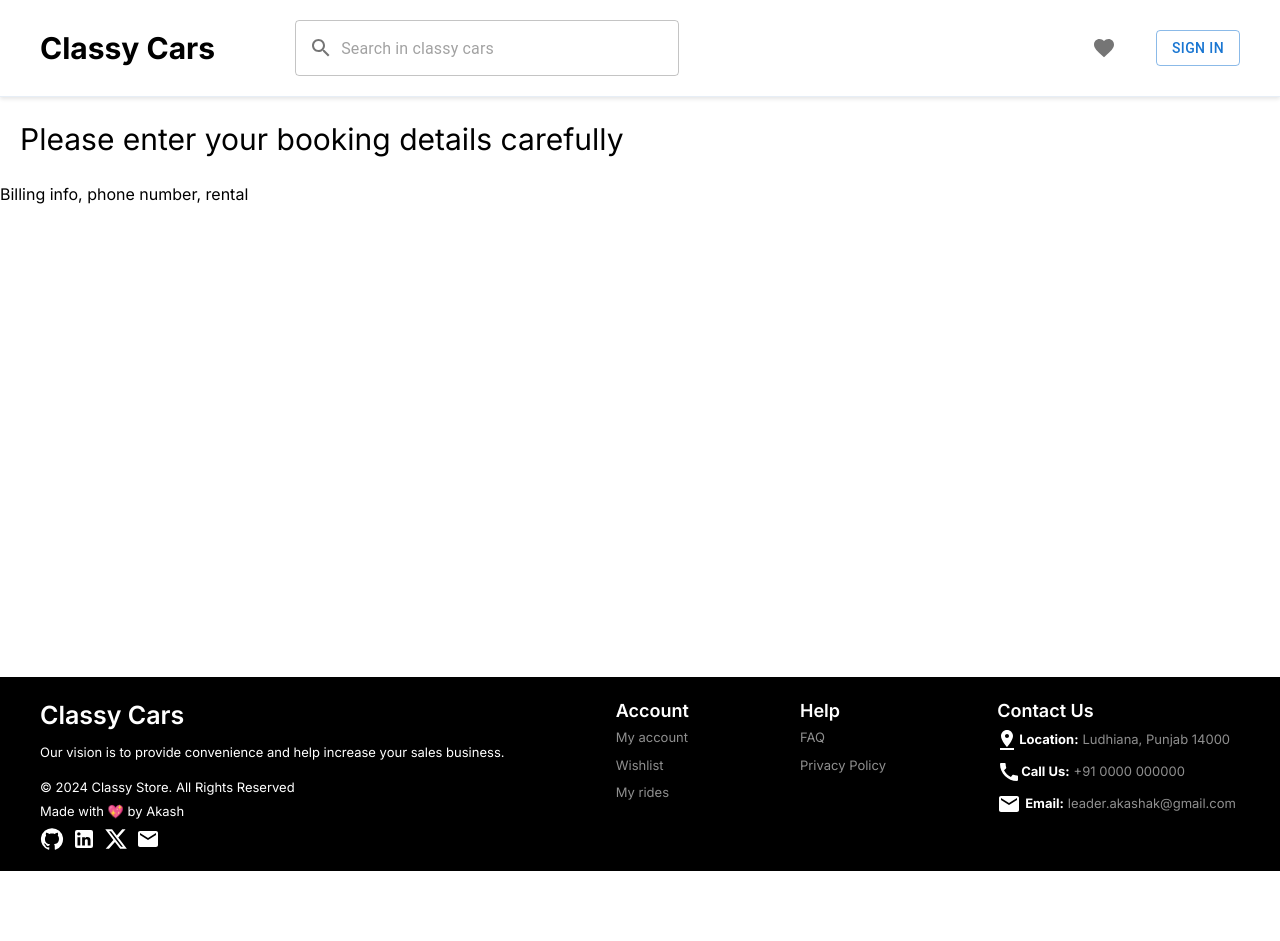
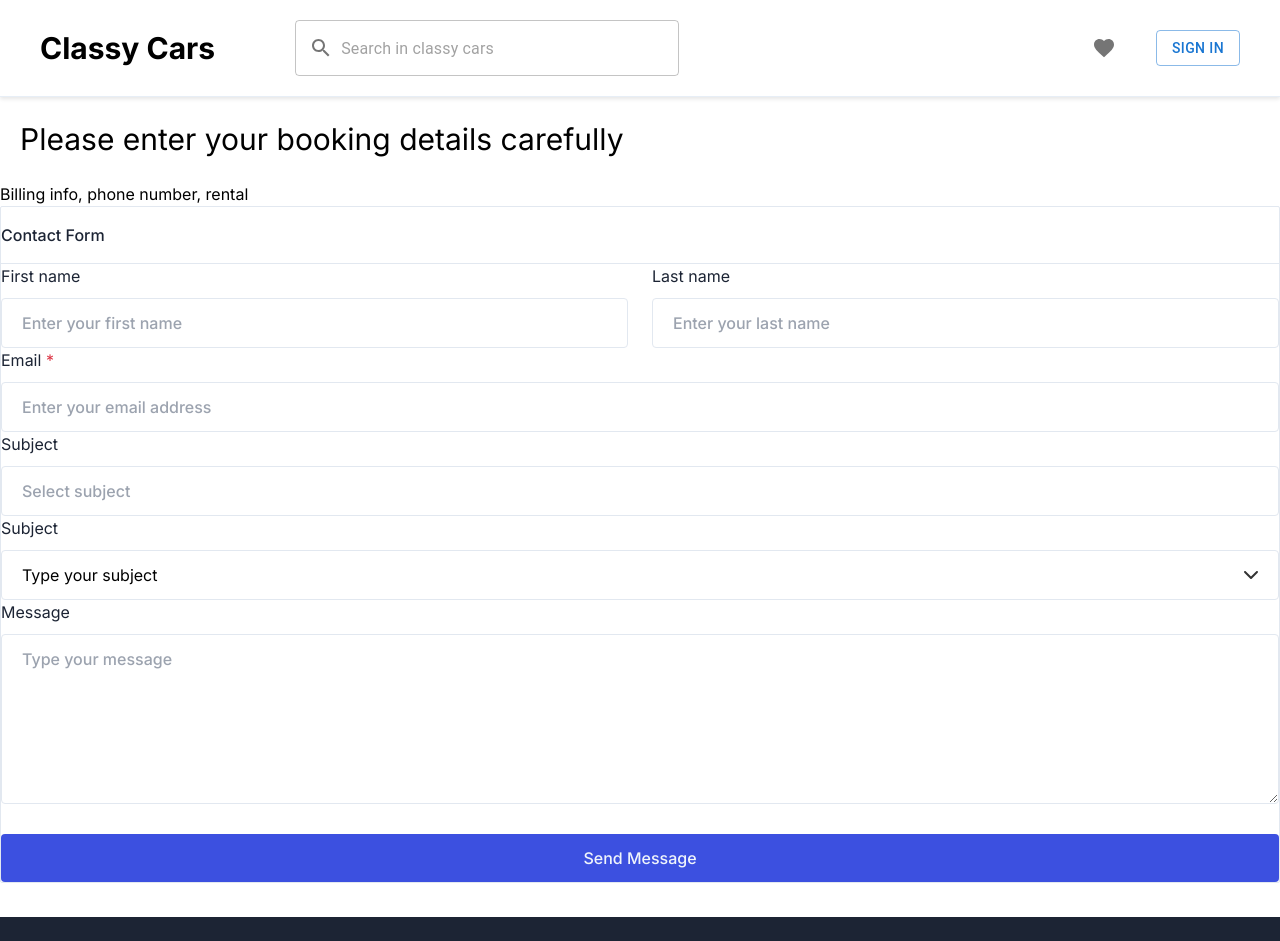
Before and after one commit to leader-akash/Classy-Cars, a Next.js app: page /pages/booking in a window 1280 px wide. Shown: the top 941 px of the page. Before the commit the page ends 871 px from the top, so only its background shows below. Built offline with nearby package versions, Linux system fonts and the light colour scheme.

Commit message:
booking form work in progress

```diff
--- a/src/app/components/carImagesSlider/CarImageSlider.jsx
+++ b/src/app/components/carImagesSlider/CarImageSlider.jsx
@@ -24,7 +24,7 @@
                 onClick={clickHandler}
                 key={index}
             >
-                <Image src={images[index]} alt={`indicator-${index + 1}`} width={50} height={50} />
+                <Image src={images[index]} alt={`indicator-${index + 1}`} width={50} height={50} className={`${styles.imageItems}`}/>
             </li>
         );
     };
--- a/src/app/components/carImagesSlider/CarImageSlider.module.css
+++ b/src/app/components/carImagesSlider/CarImageSlider.module.css
@@ -13,3 +13,7 @@
   .carouselContainer{
     height: 410px !important;
   }
+
+  .imageItems{
+    border-radius: 10px !important;
+  }
--- a/src/app/pages/booking/layout.js
+++ b/src/app/pages/booking/layout.js
@@ -16,8 +16,7 @@
                 <header>
                     <Navbar />
                 </header>
-                <div className="h-[70vh]">
-
+                <div className="h-[100vh]">
                     {children}
                 </div>
                 <div>
--- a/src/app/pages/booking/page.tsx
+++ b/src/app/pages/booking/page.tsx
@@ -5,6 +5,114 @@
     <div>
         <h2 className='text-[30px] m-5'> Please enter your booking details carefully</h2>
         <p>Billing info, phone number, rental</p>
+
+        <div className="flex flex-col gap-9">
+          {/* <!-- Contact Form --> */}
+          <div className="rounded-sm border border-stroke bg-white shadow-default dark:border-strokedark dark:bg-boxdark">
+            <div className="border-b border-stroke py-4 px-6.5 dark:border-strokedark">
+              <h3 className="font-medium text-black dark:text-white">
+                Contact Form
+              </h3>
+            </div>
+            <form action="#">
+              <div className="p-6.5">
+                <div className="mb-4.5 flex flex-col gap-6 xl:flex-row">
+                  <div className="w-full xl:w-1/2">
+                    <label className="mb-2.5 block text-black dark:text-white">
+                      First name
+                    </label>
+                    <input
+                      type="text"
+                      placeholder="Enter your first name"
+                      className="w-full rounded border-[1.5px] border-stroke bg-transparent py-3 px-5 font-medium outline-none transition focus:border-primary active:border-primary disabled:cursor-default disabled:bg-whiter dark:border-form-strokedark dark:bg-form-input dark:focus:border-primary"
+                    />
+                  </div>
+
+                  <div className="w-full xl:w-1/2">
+                    <label className="mb-2.5 block text-black dark:text-white">
+                      Last name
+                    </label>
+                    <input
+                      type="text"
+                      placeholder="Enter your last name"
+                      className="w-full rounded border-[1.5px] border-stroke bg-transparent py-3 px-5 font-medium outline-none transition focus:border-primary active:border-primary disabled:cursor-default disabled:bg-whiter dark:border-form-strokedark dark:bg-form-input dark:focus:border-primary"
+                    />
+                  </div>
+                </div>
+
+                <div className="mb-4.5">
+                  <label className="mb-2.5 block text-black dark:text-white">
+                    Email <span className="text-meta-1">*</span>
+                  </label>
+                  <input
+                    type="email"
+                    placeholder="Enter your email address"
+                    className="w-full rounded border-[1.5px] border-stroke bg-transparent py-3 px-5 font-medium outline-none transition focus:border-primary active:border-primary disabled:cursor-default disabled:bg-whiter dark:border-form-strokedark dark:bg-form-input dark:focus:border-primary"
+                  />
+                </div>
+
+                <div className="mb-4.5">
+                  <label className="mb-2.5 block text-black dark:text-white">
+                    Subject
+                  </label>
+                  <input
+                    type="text"
+                    placeholder="Select subject"
+                    className="w-full rounded border-[1.5px] border-stroke bg-transparent py-3 px-5 font-medium outline-none transition focus:border-primary active:border-primary disabled:cursor-default disabled:bg-whiter dark:border-form-strokedark dark:bg-form-input dark:focus:border-primary"
+                  />
+                </div>
+
+                <div className="mb-4.5">
+                  <label className="mb-2.5 block text-black dark:text-white">
+                    Subject
+                  </label>
+                  <div className="relative z-20 bg-transparent dark:bg-form-input">
+                    <select className="relative z-20 w-full appearance-none rounded border border-stroke bg-transparent py-3 px-5 outline-none transition focus:border-primary active:border-primary dark:border-form-strokedark dark:bg-form-input dark:focus:border-primary">
+                      <option value="">Type your subject</option>
+                      <option value="">USA</option>
+                      <option value="">UK</option>
+                      <option value="">Canada</option>
+                    </select>
+                    <span className="absolute top-1/2 right-4 z-30 -translate-y-1/2">
+                      <svg
+                        className="fill-current"
+                        width="24"
+                        height="24"
+                        viewBox="0 0 24 24"
+                        fill="none"
+                        xmlns="http://www.w3.org/2000/svg"
+                      >
+                        <g opacity="0.8">
+                          <path
+                            fillRule="evenodd"
+                            clipRule="evenodd"
+                            d="M5.29289 8.29289C5.68342 7.90237 6.31658 7.90237 6.70711 8.29289L12 13.5858L17.2929 8.29289C17.6834 7.90237 18.3166 7.90237 18.7071 8.29289C19.0976 8.68342 19.0976 9.31658 18.7071 9.70711L12.7071 15.7071C12.3166 16.0976 11.6834 16.0976 11.2929 15.7071L5.29289 9.70711C4.90237 9.31658 4.90237 8.68342 5.29289 8.29289Z"
+                            fill=""
+                          ></path>
+                        </g>
+                      </svg>
+                    </span>
+                  </div>
+                </div>
+
+                <div className="mb-6">
+                  <label className="mb-2.5 block text-black dark:text-white">
+                    Message
+                  </label>
+                  <textarea
+                    rows={6}
+                    placeholder="Type your message"
+                    className="w-full rounded border-[1.5px] border-stroke bg-transparent py-3 px-5 font-medium outline-none transition focus:border-primary active:border-primary disabled:cursor-default disabled:bg-whiter dark:border-form-strokedark dark:bg-form-input dark:focus:border-primary"
+                  ></textarea>
+                </div>
+
+                <button className="flex w-full justify-center rounded bg-primary p-3 font-medium text-gray">
+                  Send Message
+                </button>
+              </div>
+            </form>
+          </div>
+        </div>
     </div>
   )
 }
--- a/tailwind.config.js
+++ b/tailwind.config.js
@@ -7,13 +7,50 @@
   ],
   theme: {
     colors: {
-      'transparent': 'transparent',
-      'current': 'currentColor',
-      'black': '#000',
-      'white': '#fff',
+      current: 'currentColor',
+      transparent: 'transparent',
+      white: '#FFFFFF',
+      black: '#1C2434',
+      'black-2': '#010101',
+      body: '#64748B',
+      bodydark: '#AEB7C0',
+      bodydark1: '#DEE4EE',
+      bodydark2: '#8A99AF',
+      primary: '#3C50E0',
+      secondary: '#80CAEE',
+      stroke: '#E2E8F0',
+      gray: '#EFF4FB',
+      graydark: '#333A48',
+      'gray-2': '#F7F9FC',
+      'gray-3': '#FAFAFA',
+      whiten: '#F1F5F9',
+      whiter: '#F5F7FD',
+      boxdark: '#24303F',
+      'boxdark-2': '#1A222C',
+      strokedark: '#2E3A47',
+      'form-strokedark': '#3d4d60',
+      'form-input': '#1d2a39',
+      'meta-1': '#DC3545',
+      'meta-2': '#EFF2F7',
+      'meta-3': '#10B981',
+      'meta-4': '#313D4A',
+      'meta-5': '#259AE6',
+      'meta-6': '#FFBA00',
+      'meta-7': '#FF6766',
+      'meta-8': '#F0950C',
+      'meta-9': '#E5E7EB',
+      success: '#219653',
+      danger: '#D34053',
+      warning: '#FFA70B',
+      darkPurple: '#3C50E0',
+      textGray: '#7c7a7a',
+      lightSuccess: '#0fc50f',
+      lightError: '#f72d2d',
+      'light-green': '#0fc50f',
       'lightGrey' : '#8f8f8f',
       'blue': '#1565c0',
       'red': '#ff0000'
+
     },
     extend: {
       backgroundImage: {
```
